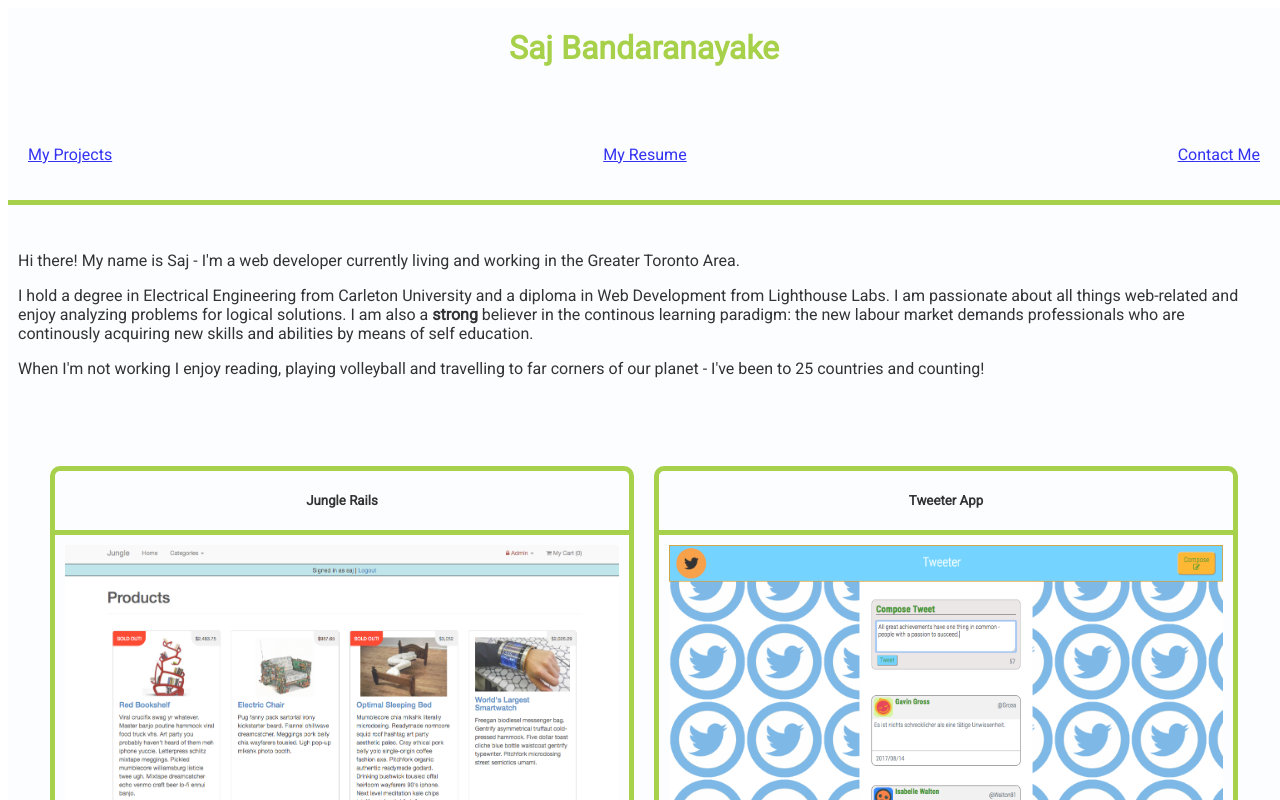
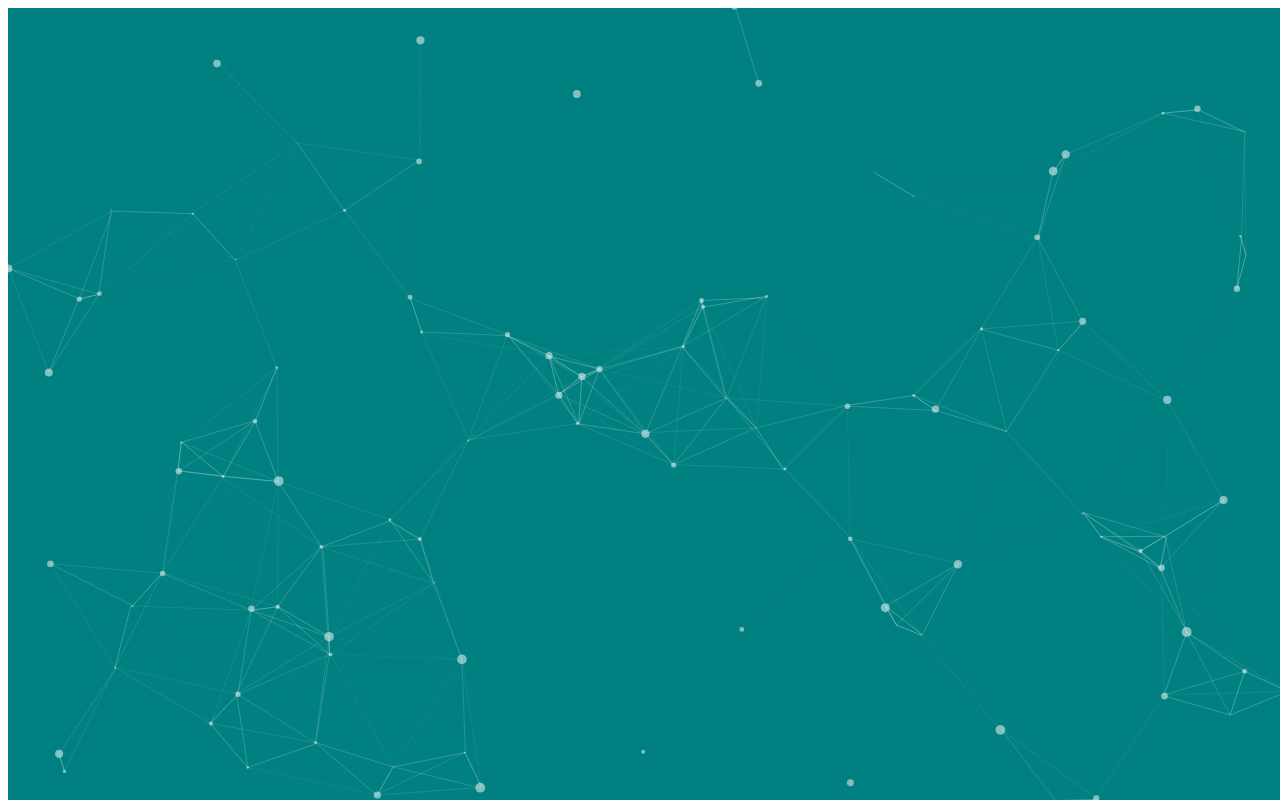
Before and after one commit to Sanju3001/Sanju3001.github.io, a website: page index.html in a window 1280 px wide. Shown: the top 800 px of the page. Drawn offline with Linux system fonts and the light colour scheme.

Commit message:
changed colors

```diff
--- a/css/style.css
+++ b/css/style.css
@@ -1,8 +1,8 @@
 canvas {
     display:block;
-    background: rgb(255,255,255);
+    background: teal;
     position: fixed;
-    z-index: -1;
+    z-index: 1;
 }
 
 
@@ -70,7 +70,7 @@ canvas {
 .wrapper {
   padding: 0;
   background-color: #FCFDFF;
-  font-family: 'Roboto', sans-serif;
+  font-family: 'Dosis', sans-serif;
   display: grid;
   grid-gap: 20px;
   grid-template-areas:
--- a/index.html
+++ b/index.html
@@ -9,7 +9,8 @@
 
   <meta description content>
 
-  <link href="https://fonts.googleapis.com/css?family=Roboto:400,400i" rel="stylesheet">
+  <!-- <link href="https://fonts.googleapis.com/css?family=Roboto:400,400i" rel="stylesheet"> -->
+  <link href="https://fonts.googleapis.com/css?family=Dosis:400,500,600" rel="stylesheet">
 
   <link href="/images/Sb.ico" rel="icon" type="image/x-icon">
 
```
